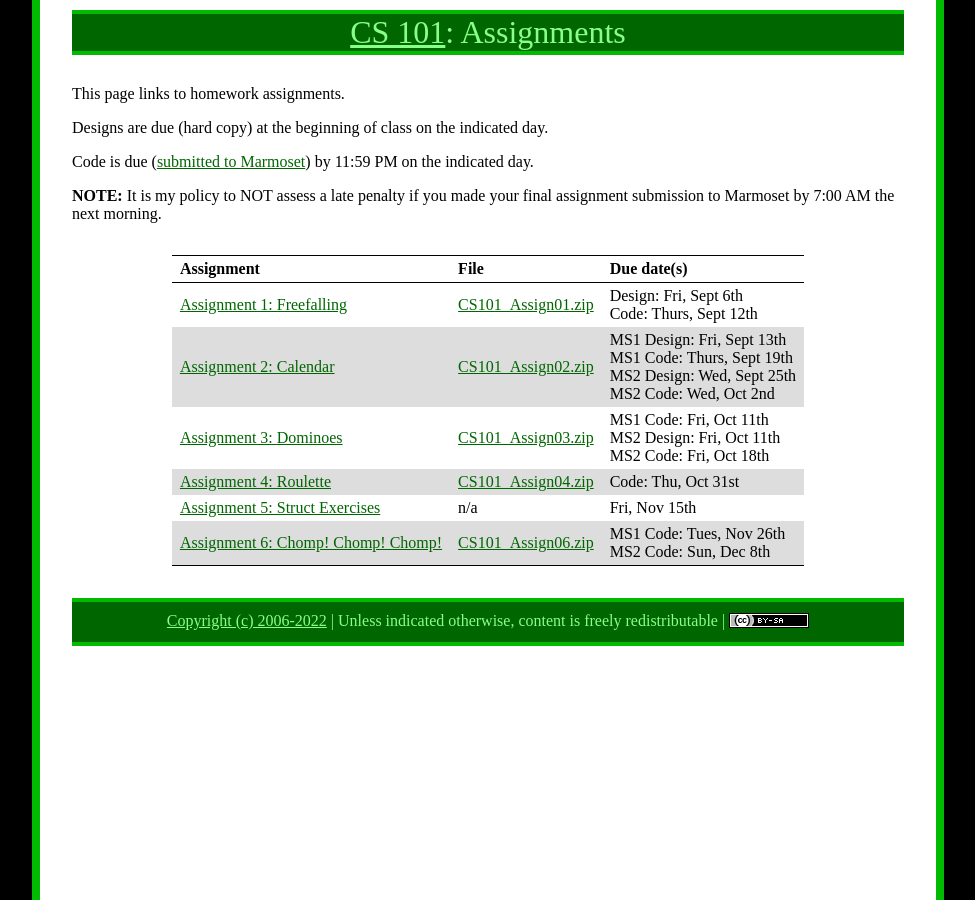
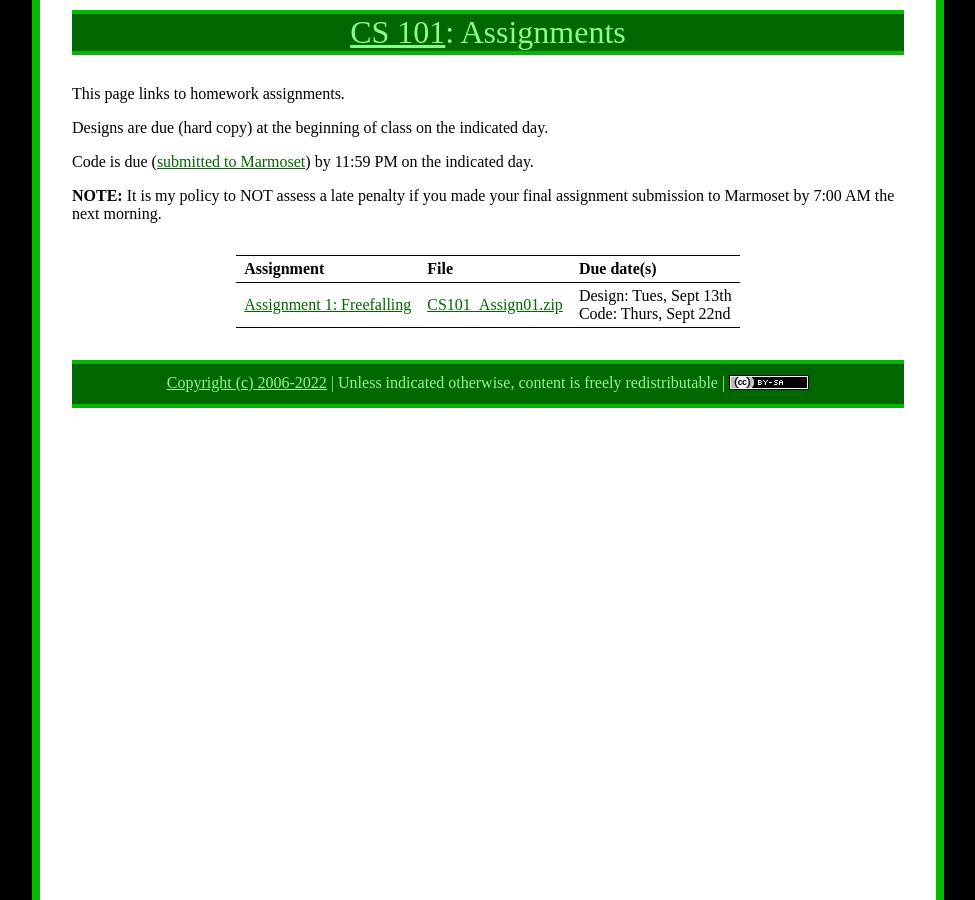
Before and after one commit to ycpcs/cs101-fall2022, a Jekyll site: the page built from assign/index.md, in a window 1280 px wide. Shown: the whole page, without its empty margins (152-1127 px from the left). Built offline with Jekyll 4.4.1, drawn with Linux system fonts in a browser that asks for light colours.

Commit message:
updated lab schedule

```diff
--- a/assign/index.md
+++ b/assign/index.md
@@ -13,12 +13,15 @@ Code is due (<a href="../submitting.html">submitted to Marmoset</a>) by 11:59 PM
 
 Assignment | File | Due date(s)
 ---------- | ---- | -----------
-[Assignment 1: Freefalling](assign01.html) | [CS101\_Assign01.zip](CS101_Assign01.zip) | Design: Fri, Sept 6th<br>Code: Thurs, Sept 12th
+[Assignment 1: Freefalling](assign01.html) | [CS101\_Assign01.zip](CS101_Assign01.zip) | Design: Tues, Sept 13th<br>Code: Thurs, Sept 22nd
+
+<!--
 [Assignment 2: Calendar](assign02.html) | [CS101\_Assign02.zip](CS101_Assign02.zip) | MS1 Design: Fri, Sept 13th<br>MS1 Code: Thurs, Sept 19th<br>MS2 Design: Wed, Sept 25th<br>MS2 Code: Wed, Oct 2nd
 [Assignment 3: Dominoes](assign03.html) | [CS101\_Assign03.zip](CS101_Assign03.zip) | MS1 Code: Fri, Oct 11th<br>MS2 Design: Fri, Oct 11th<br>MS2 Code: Fri, Oct 18th
 [Assignment 4: Roulette](assign04.html) | [CS101\_Assign04.zip](CS101_Assign04.zip) | Code: Thu, Oct 31st
 [Assignment 5: Struct Exercises](assign05.html) | n/a | Fri, Nov 15th
 [Assignment 6: Chomp! Chomp! Chomp!](assign06.html) | [CS101\_Assign06.zip](CS101_Assign06.zip) | MS1 Code: Tues, Nov 26th<br>MS2 Code: Sun, Dec 8th
+-->
 
 <!-- vim:set wrap: ­-->
 <!-- vim:set linebreak: -->
```
Also changed, not shown: labs/index.md (+3 -3 lines).
